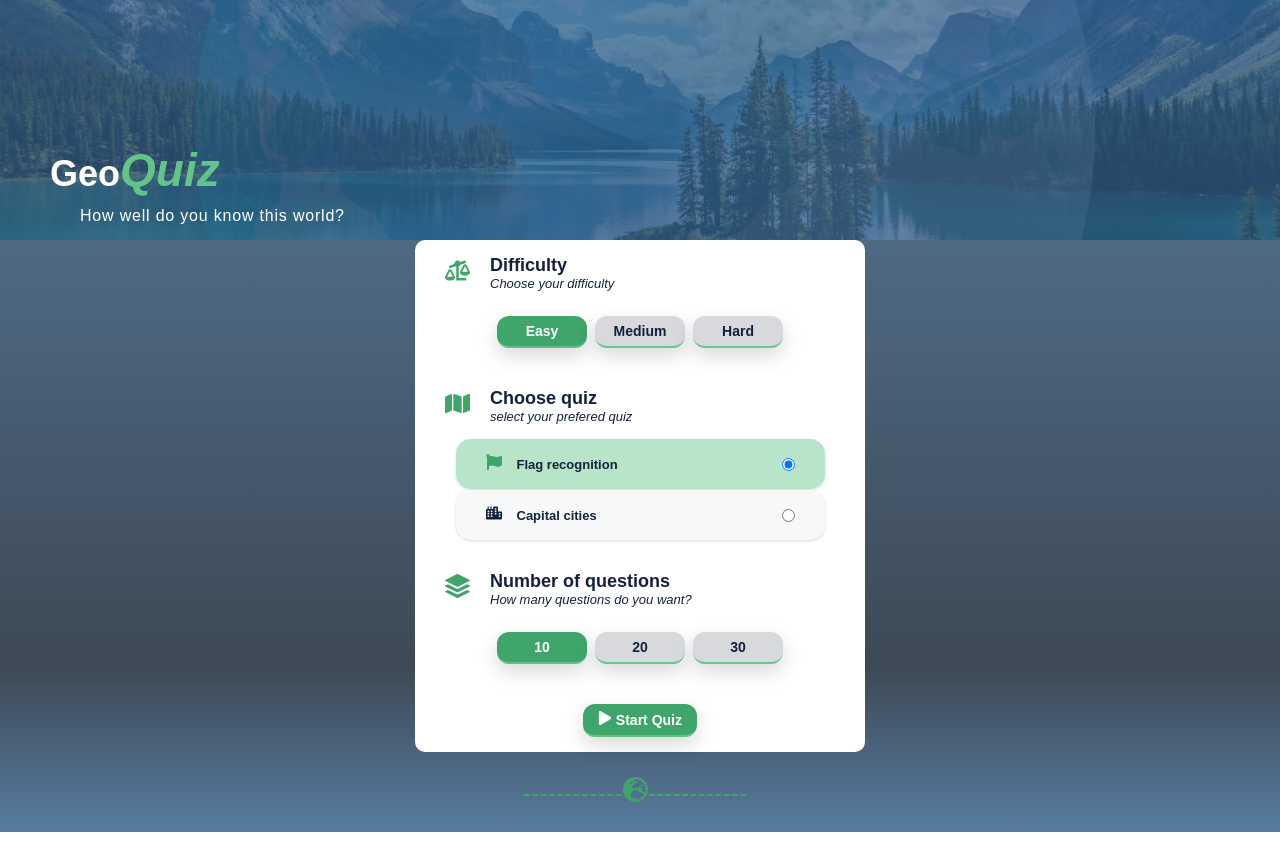
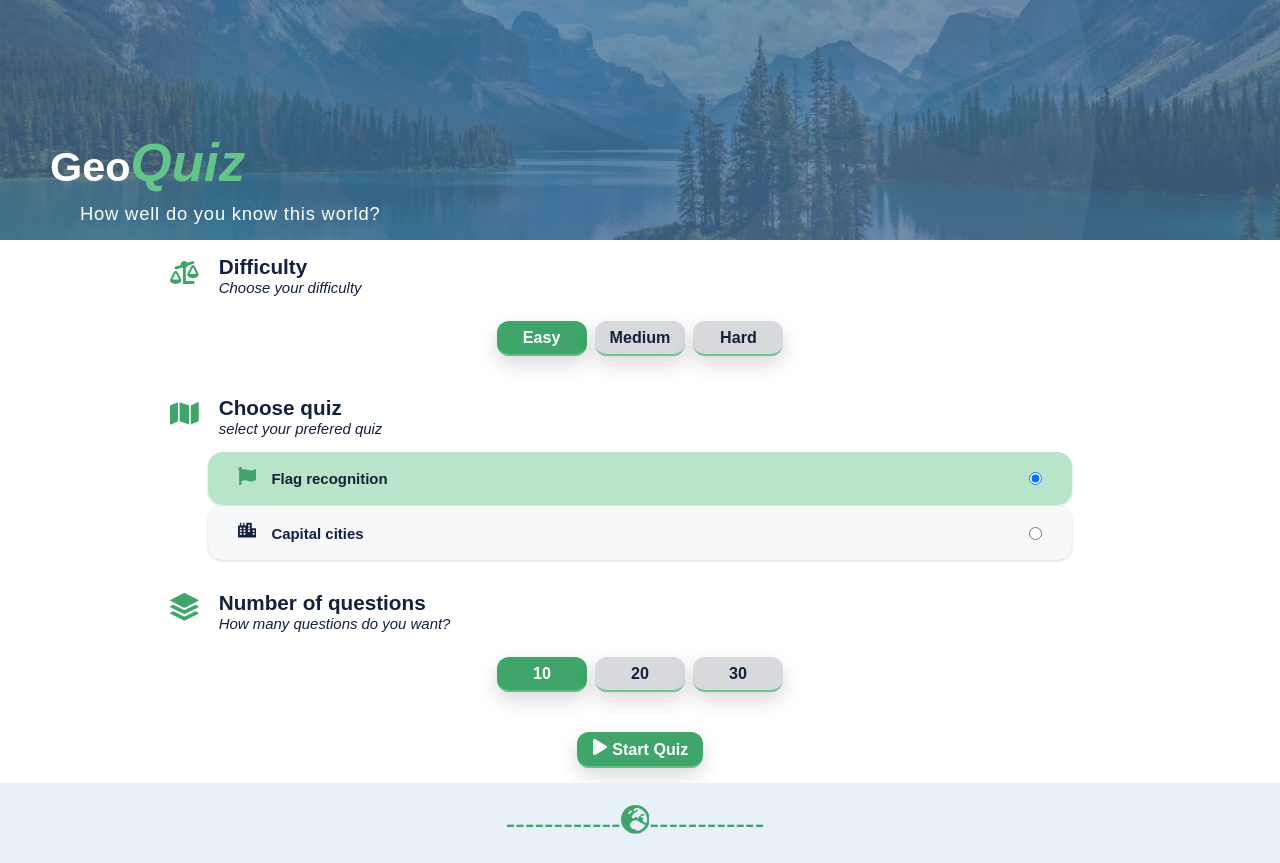
Before and after one commit to Jeroen-Kuilman/geoquiz, a React (Vite) app: page / in a window 1280 px wide. Before the commit the page ends 832 px from the top, so only its background shows below. Built offline with nearby package versions, Linux system fonts and the light colour scheme; no server answers.

Commit message:
style: added responsive styling

```diff
--- a/src/index.css
+++ b/src/index.css
@@ -26,6 +26,18 @@
   --score-card-green-text: #1e5631;
   --score-card-blue-background: #e8f0f8;
   --score-card-blue-text: #1b365d;
+
+  --font-size-small: clamp(1.3rem, calc(1.3rem + 0.195vw), 1.495rem);
+  --font-size-body: clamp(1.4rem, calc(1.4rem + 0.21vw), 1.61rem);
+  --font-size-row: clamp(1.5rem, calc(1.5rem + 0.225vw), 1.725rem);
+  --font-size-medium: clamp(1.6rem, calc(1.6rem + 0.24vw), 1.84rem);
+  --font-size-large: clamp(1.8rem, calc(1.8rem + 0.27vw), 2.07rem);
+  --font-size-xlarge: clamp(2rem, calc(2rem + 0.3vw), 2.3rem);
+  --font-size-heading: clamp(2.4rem, calc(2.4rem + 0.36vw), 2.76rem);
+  --font-size-icon: clamp(2.5rem, calc(2.5rem + 0.375vw), 2.875rem);
+  --font-size-capital: clamp(2.6rem, calc(2.6rem + 0.39vw), 2.99rem);
+  --font-size-title: clamp(3.6rem, calc(3.6rem + 0.54vw), 4.14rem);
+  --font-size-display: clamp(4.6rem, calc(4.6rem + 0.69vw), 5.29rem);
 }
 
 * {
@@ -44,20 +56,20 @@ body {
 }
 
 h1 {
-  font-size: 3.6rem;
+  font-size: var(--font-size-title);
   color: var(--white);
 }
 
 h2 {
-  font-size: 2.4rem;
+  font-size: var(--font-size-heading);
 }
 
 h3 {
-  font-size: 1.8rem;
+  font-size: var(--font-size-large);
 }
 
 p {
-  font-size: 1.4rem;
+  font-size: var(--font-size-body);
 }
 
 .app {
@@ -72,11 +84,7 @@ p {
   content: "";
   position: absolute;
   inset: 0;
-  background: linear-gradient(
-    var(--light-blue) 0%,
-    var(--dark-blue) 80%,
-    var(--light-blue) 100%
-  );
+  background: var(--white);
   opacity: 80%;
 
   z-index: -1;
@@ -150,14 +158,12 @@ p {
   padding: 1.5rem 2rem;
   gap: 3rem;
 
-  background-color: var(--white);
-
   border-radius: 1rem;
 }
 
 .footer {
   min-height: 10dvh;
-  color: var(--white);
+  background: var(--score-card-blue-background);
   display: flex;
   justify-content: center;
   align-items: center;
@@ -180,7 +186,7 @@ p {
   border-color: var(--light-green-transparent);
   box-shadow: 0 8px 20px rgba(0, 0, 0, 0.15);
 
-  font-size: 1.4rem;
+  font-size: var(--font-size-body);
   color: var(--dark-blue-text);
   font-weight: 700;
 
@@ -194,6 +200,9 @@ p {
 .button:active {
   transform: translateY(3px);
   box-shadow: 0 3px 8px rgba(0, 0, 0, 0.15);
+}
+.button:hover {
+  transform: translateY(-1px);
 }
 
 .button.active {
@@ -219,10 +228,10 @@ p {
   font-style: italic;
 }
 .title-green.menu {
-  font-size: 4.6rem;
+  font-size: var(--font-size-display);
 }
 .sub-title {
-  font-size: 1.6rem;
+  font-size: var(--font-size-medium);
   letter-spacing: 0.08rem;
   padding: 0 3rem;
 }
@@ -232,7 +241,7 @@ p {
   margin-bottom: 1.5rem;
 }
 .content-box-text-section p {
-  font-size: 1.3rem;
+  font-size: var(--font-size-small);
   font-style: italic;
 }
 
@@ -240,7 +249,7 @@ p {
   color: var(--dark-green);
   align-self: center;
   padding: 0 2rem 0 1rem;
-  font-size: 2.5rem;
+  font-size: var(--font-size-icon);
 }
 
 .quiz-type-box {
@@ -256,9 +265,9 @@ p {
     transform 0.1s;
 }
 
-/* .quiz-type-box:hover {
+.quiz-type-box:hover {
   transform: translateY(-1px);
-} */
+}
 
 .quiz-type-label {
   display: grid;
@@ -271,13 +280,13 @@ p {
   cursor: pointer;
 }
 .quiz-type-label p {
-  font-size: 1.3rem;
+  font-size: var(--font-size-small);
   font-weight: 600;
 }
 
 .quiz-icon {
   color: var(--dark-blue-text);
-  font-size: 1.6rem;
+  font-size: var(--font-size-medium);
 }
 
 .quiz-type-box.active {
@@ -311,12 +320,12 @@ p {
   gap: 7rem;
 }
 .quiz-header-content h1 {
-  font-size: 2.4rem;
+  font-size: var(--font-size-heading);
   color: inherit;
 }
 
 .header-arrow {
-  font-size: 2.4rem;
+  font-size: var(--font-size-heading);
   color: var(--dark-green);
   min-width: 6rem;
 }
@@ -334,11 +343,11 @@ p {
   align-items: center;
   gap: 2rem;
   padding: 2rem;
-  background-color: var(--off-white);
 }
 
 .progress-bar {
   width: 80%;
+  max-width: 40rem;
   height: 1rem;
   background-color: var(--grey);
   border-radius: 999px;
@@ -370,12 +379,12 @@ p {
 .score {
   background: var(--light-green-extreme-transparent);
   color: var(--dark-green);
-  font-size: 2rem;
+  font-size: var(--font-size-xlarge);
 }
 .streak {
   background-color: var(--light-orange);
   color: var(--dark-orange);
-  font-size: 2rem;
+  font-size: var(--font-size-xlarge);
 }
 
 .score-box-text {
@@ -403,7 +412,7 @@ p {
   font-weight: 600;
 }
 .current-icon {
-  font-size: 2rem;
+  font-size: var(--font-size-xlarge);
   color: var(--light-blue);
 }
 
@@ -417,10 +426,13 @@ p {
   justify-content: space-evenly;
 }
 .quiz-prompt-box p {
-  font-size: 2rem;
+  font-size: var(--font-size-xlarge);
   font-weight: 700;
   letter-spacing: 0.05rem;
   text-align: center;
+}
+.quiz-prompt-box strong {
+  font-size: var(--font-size-capital);
 }
 .choices-content-box {
   display: flex;
@@ -452,7 +464,7 @@ p {
 }
 
 .quiz-choice p {
-  font-size: 1.6rem;
+  font-size: var(--font-size-medium);
   font-weight: 700;
 }
 
@@ -465,6 +477,13 @@ p {
 }
 .quiz-choice.wrong {
   background-color: var(--wrong);
+}
+.quiz-choice:hover {
+  transform: translateY(-1px);
+}
+
+.app.end {
+  background: var(--white);
 }
 
 .end-content-box {
@@ -504,15 +523,37 @@ p {
 }
 
 .endscore-box-row p {
-  font-size: 1.5rem;
+  font-size: var(--font-size-row);
 }
 .score-card-green {
   background: var(--score-card-green-background);
   color: var(--score-card-green-text);
-  font-size: 1.8rem;
+  font-size: var(--font-size-large);
 }
 .score-card-blue {
   background: var(--score-card-blue-background);
   color: var(--score-card-blue-text);
-  font-size: 1.8rem;
+  font-size: var(--font-size-large);
 }
+
+@media (min-width: 768px) {
+  .menu-options,
+  .play-content-box,
+  .end-content-box {
+    width: min(96%, 70rem);
+  }
+}
+
+@media (min-width: 1200px) {
+  .app {
+    width: min(100%, 140rem);
+    margin-inline: auto;
+    box-shadow: 0 3px 8px rgba(0, 0, 0, 0.15);
+  }
+
+  .menu-options,
+  .play-content-box,
+  .end-content-box {
+    width: min(96%, 100rem);
+  }
+}
```
